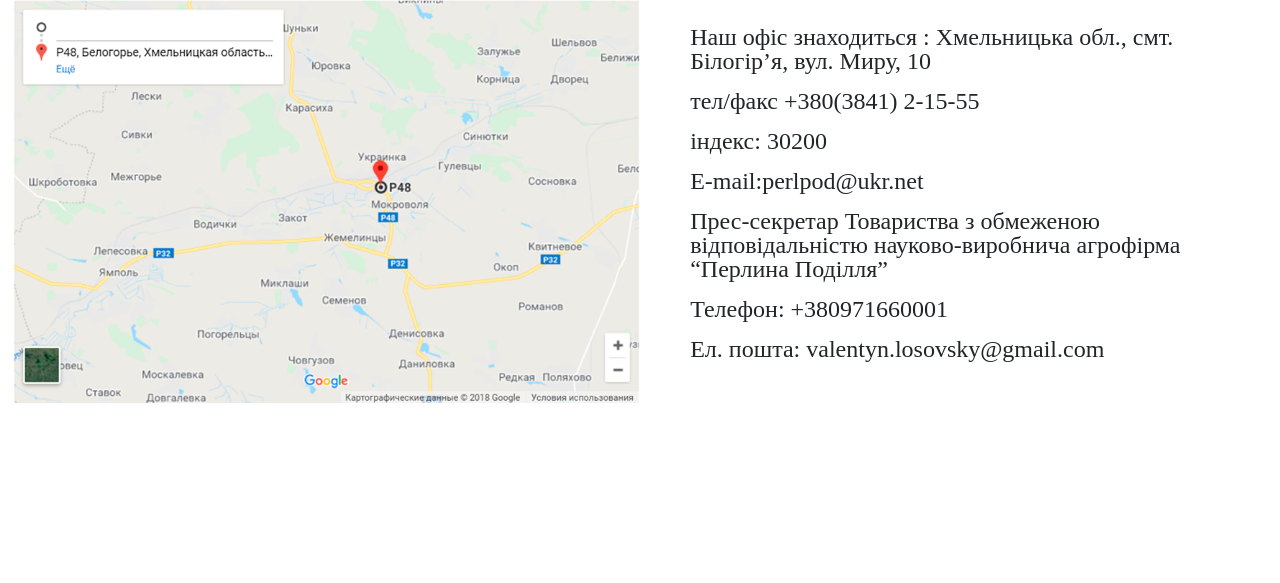
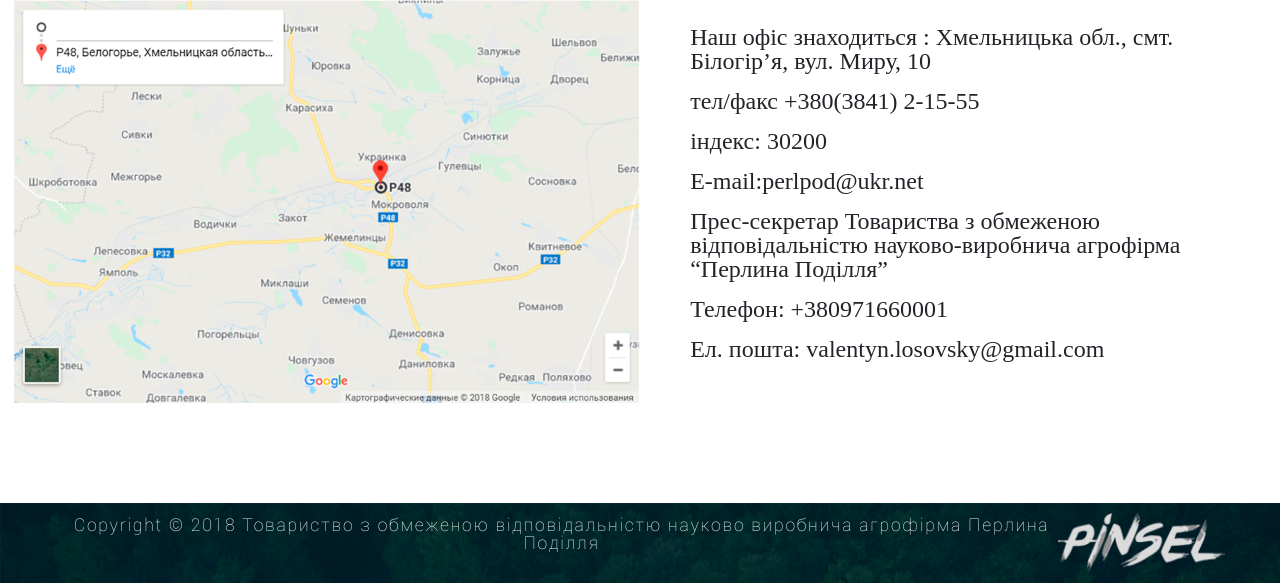
Before and after one commit to ya5on/perpod, a PHP site: page / in a window 1280 px wide. Shown: the part 5552-6135 px from the top of the page. Before the commit the page ends 5955 px from the top, so only its background shows below. Run offline with PHP 8.4, Linux system fonts and the light colour scheme; some web fonts are replaced.

Commit message:
add footer

```diff
--- a/css/style.css
+++ b/css/style.css
@@ -605,6 +605,28 @@ header h4 {
   line-height: 1em;
   padding-left: 8%;
 }
+footer {
+  background-image: url(../img/main-page/footer-bg.png);
+  -webkit-background-size: cover;
+  background-size: cover;
+  background-repeat: no-repeat;
+}
+.footer-content {
+  display: flex;
+  text-align: center;
+  align-items: center;
+}
+.footer-content p {
+  font-family: "RobotoTh";
+  font-size: 1.1em;
+  color: #fff;
+  letter-spacing: .1em;
+  margin-left: 5%;
+}
+.footer-content img {
+  max-width: 80%;
+  margin: 5% 0;
+}
 @media screen and (max-width: 800px) {
   .main-slider {
     width: 100%;
--- a/index.html
+++ b/index.html
@@ -42,7 +42,6 @@
     <!-- //Navigation -->
     <!-- HEADER -->
     <header>
-
         <div class="container">
             <div class="row">
                 <div class="col-md-12">
@@ -84,7 +83,6 @@
                 <div class="scroll-button">
                     <a href="#about"><img src="img/main-page/arrow-main.png" alt=""></a>
                 </div>
-
             </div>
         </div>
     </header>
@@ -286,6 +284,18 @@
     <!-- CONTACTS END -->
     <footer>
         <div class="container">
+            <div class="row">
+                <div class="col-md-12">
+                    <div class="footer-content">
+                        <div class="col-md-10">
+                            <p>Copyright © 2018 Товариство з обмеженою відповідальністю науково виробнича агрофірма Перлина Поділля </p>
+                        </div>
+                        <div class="col-md-2">
+                            <img src="img/main-page/pinsel-logo.png" alt="">
+                        </div>
+                    </div>
+                </div>
+            </div>
         </div>
     </footer>
     <!-------- JS----------->
--- a/less/main_page/_footer.less
+++ b/less/main_page/_footer.less
@@ -1,3 +1,22 @@
 footer {
-
+	background-image: url(../img/main-page/footer-bg.png);
+	-webkit-background-size: cover;
+	background-size: cover;
+	background-repeat: no-repeat;
 }
+.footer-content {
+	display: flex;
+	text-align: center;
+	align-items: center;
+	p {
+		font-family: "RobotoTh";
+		font-size: 1.1em;
+		color: #fff;
+		letter-spacing: .1em;
+		margin-left: 5%;
+	}
+	img {
+			max-width: 80%;
+			margin: 5% 0;
+		}
+}
--- a/less/main_page/_nav.less
+++ b/less/main_page/_nav.less
@@ -15,7 +15,7 @@
         transition: all .3s;
         transform: scale(1);
 
-    &:hover{
+        &:hover {
             transition: 1;
             cursor: pointer;
             transform: scale(1.05);
```
Lines whose indentation alone changed are shown as unchanged.
